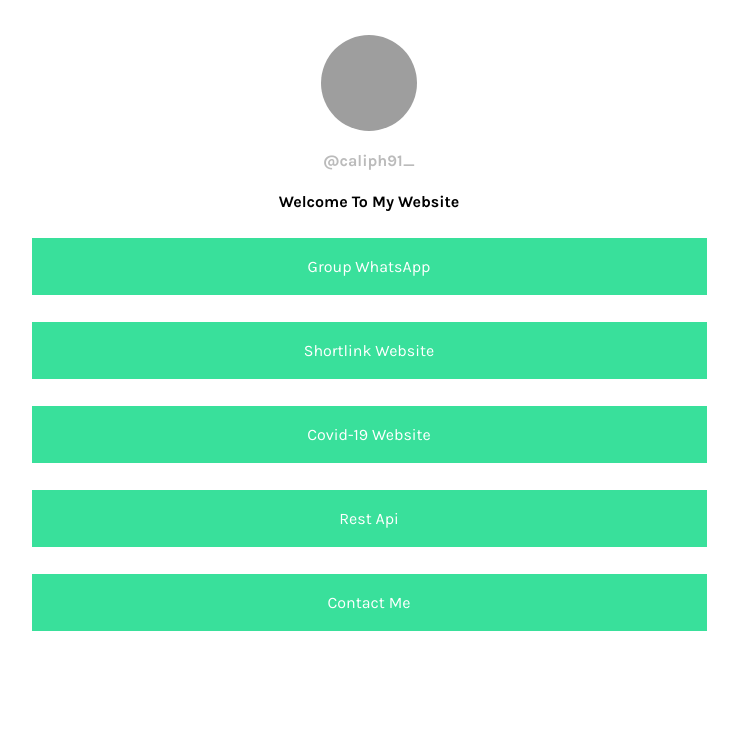
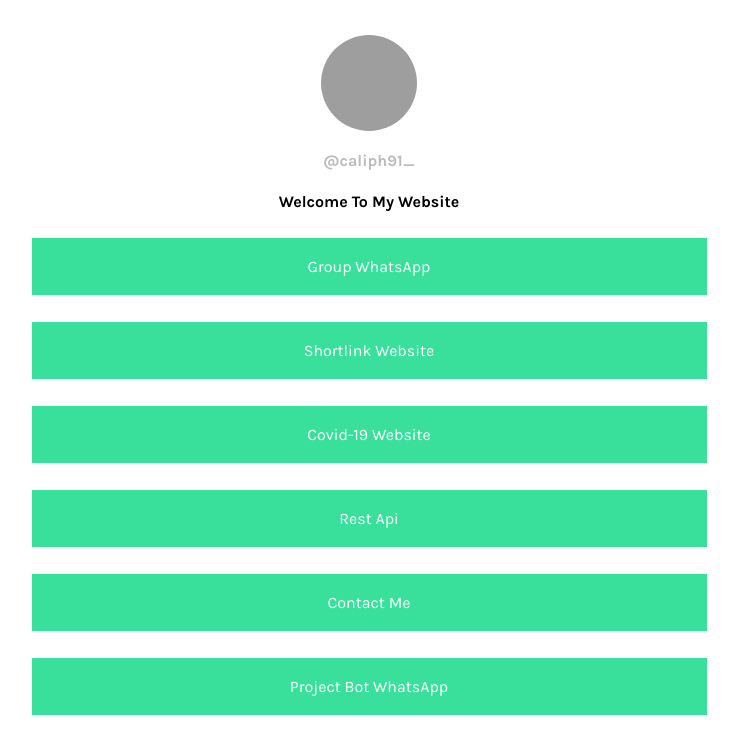
Before and after one commit to f0r-y0uu/wcal2, a plain HTML site: page index.html in a window 1280 px wide. Shown: the whole page, without its empty margins (271-1009 px from the left). Drawn offline with Linux system fonts and the light colour scheme; grey boxes are pictures that could not be loaded.

Commit message:
Update index.html

```diff
--- a/index.html
+++ b/index.html
@@ -4,7 +4,7 @@
     <link type="text/css" rel="stylesheet" id="dark-mode-custom-link"><link type="text/css" rel="stylesheet" id="dark-mode-general-link"><style lang="en" type="text/css" id="dark-mode-custom-style"></style><style lang="en" type="text/css" id="dark-mode-native-style"></style><head><meta http-equiv="Content-Type" content="text/html; charset=UTF-8">
     <meta name="viewport" content="width=device-width, initial-scale=1">
 
-    <title>Caliph Web(s)</title>
+    <title>Caliph Web</title>
     <link rel="stylesheet" href="css/style.css">
     <link rel="icon" href="https://storage.caliph71.xyz/img/itsuki.jpg" type="image/jpg">
     <meta name="description" content="My Personal Website">
@@ -32,6 +32,9 @@
     <div id="links">
         <a class="link" href="//clph.me">Contact Me</a>
     </div>
+    <div id="links">
+        <a class="link" href="//github.com/caliph91/bot-whatsapp">Project Bot WhatsApp</a>
+    </div>
     <!-- Javascript -->
     <script src="script/jquery.min.js"></script>
     <script src="script/index.js"></script>
```
